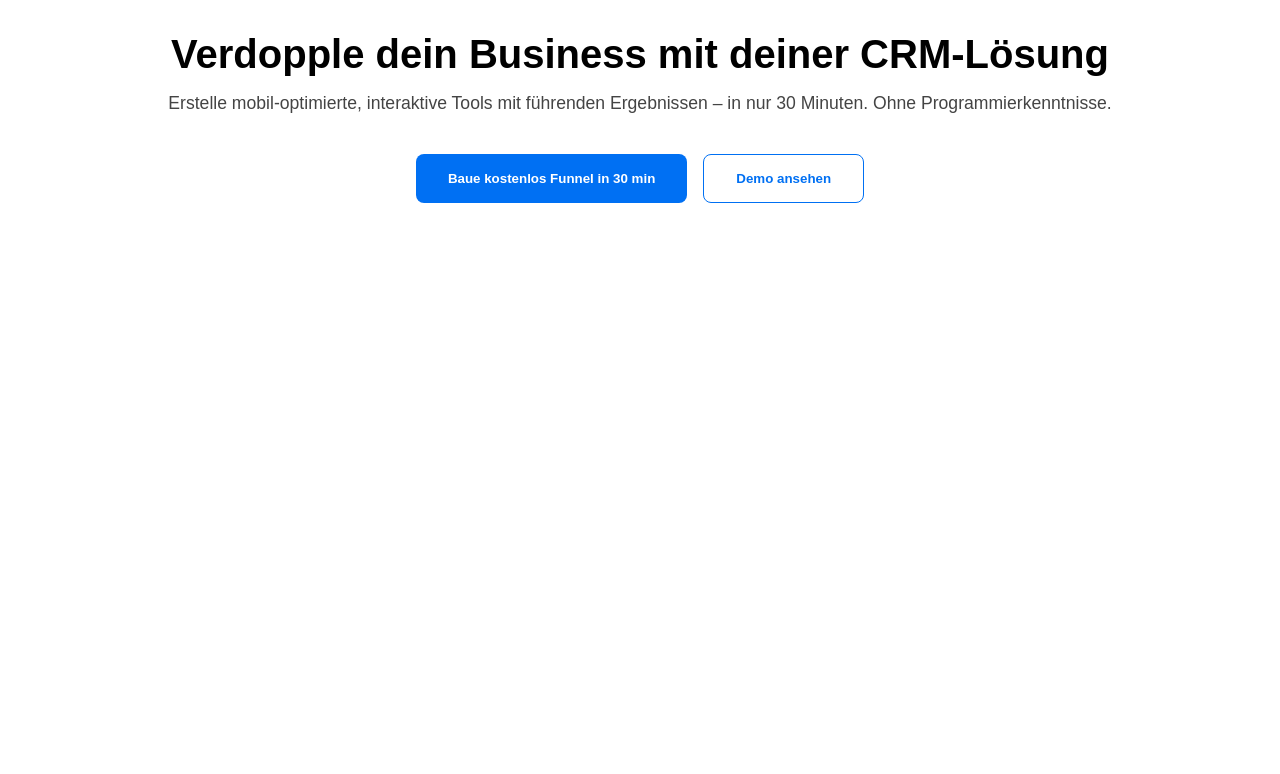
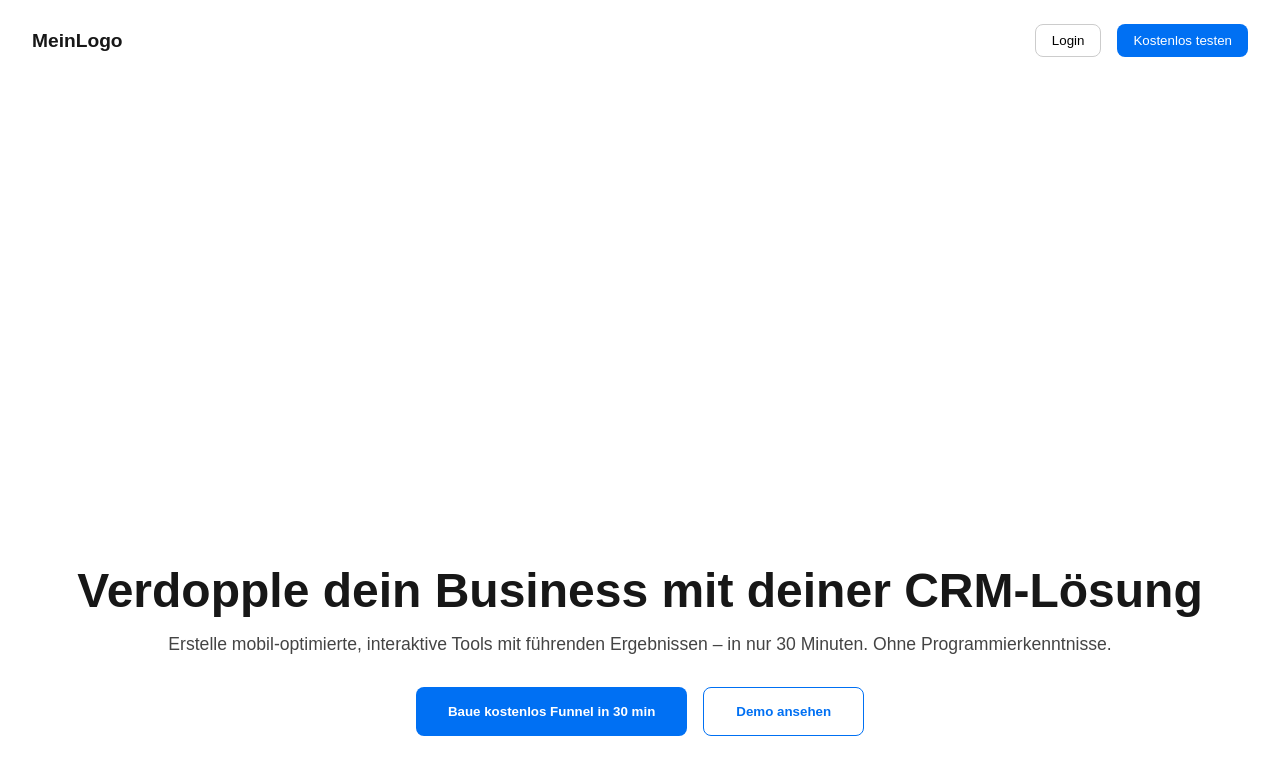
Before and after one commit to Jerryb24/mycrm, a Next.js app: page /login in a window 1280 px wide. Shown: the top 774 px of the page. Built offline with nearby package versions, Linux system fonts and the light colour scheme.

Commit message:
Update layout and login page for perspective style

```diff
--- a/src/app/login/layout.tsx
+++ b/src/app/login/layout.tsx
@@ -1,11 +1,9 @@
-// src/app/login/layout.tsx
-
-import React from "react";
-
 export default function LoginLayout({ children }: { children: React.ReactNode }) {
   return (
     <html lang="de">
-      <body>{children}</body>
+      <body style={{ margin: 0, padding: 0, backgroundColor: "#ffffff" }}>
+        {children}
+      </body>
     </html>
   );
 }
--- a/src/app/login/page.tsx
+++ b/src/app/login/page.tsx
@@ -1,69 +1,84 @@
 export default function LoginPage() {
   return (
-    <main
-      style={{
-        padding: "2rem",
-        fontFamily: "sans-serif",
-        textAlign: "center",
-      }}
-    >
-      <h1
-        style={{
-          fontSize: "2.5rem",
-          color: "#000", // Schwarzer Text
+    <main style={{
+      minHeight: "100vh",
+      display: "flex",
+      flexDirection: "column",
+      justifyContent: "space-between",
+      fontFamily: "sans-serif"
+    }}>
+      {/* Header */}
+      <header style={{
+        display: "flex",
+        justifyContent: "space-between",
+        alignItems: "center",
+        padding: "1.5rem 2rem"
+      }}>
+        <div style={{ fontWeight: "bold", fontSize: "1.2rem" }}>MeinLogo</div>
+        <div style={{ display: "flex", gap: "1rem" }}>
+          <button style={{
+            padding: "0.5rem 1rem",
+            background: "transparent",
+            border: "1px solid #ccc",
+            borderRadius: "8px",
+            cursor: "pointer"
+          }}>Login</button>
+          <button style={{
+            padding: "0.5rem 1rem",
+            backgroundColor: "#0070f3",
+            color: "#fff",
+            border: "none",
+            borderRadius: "8px",
+            cursor: "pointer"
+          }}>Kostenlos testen</button>
+        </div>
+      </header>
+
+      {/* Main Content */}
+      <section style={{ textAlign: "center", padding: "4rem 2rem" }}>
+        <h1 style={{
+          fontSize: "3rem",
           fontWeight: "bold",
-          marginBottom: "1rem",
-        }}
-      >
+          marginBottom: "1rem"
+        }}>
           Verdopple dein Business mit deiner CRM-Lösung
         </h1>
-
-      <p
-        style={{
+        <p style={{
           fontSize: "1.1rem",
           color: "#444",
-          marginBottom: "2.5rem",
-        }}
-      >
-        Erstelle mobil-optimierte, interaktive Tools mit führenden Ergebnissen –
-        in nur 30 Minuten. Ohne Programmierkenntnisse.
+          marginBottom: "2rem"
+        }}>
+          Erstelle mobil-optimierte, interaktive Tools mit führenden Ergebnissen – in nur 30 Minuten. Ohne Programmierkenntnisse.
         </p>
-
-      <div
-        style={{
+        <div style={{
           display: "flex",
           justifyContent: "center",
-          gap: "1rem",
-        }}
-      >
-        <button
-          style={{
+          gap: "1rem"
+        }}>
+          <button style={{
             backgroundColor: "#0070f3",
             color: "#fff",
             padding: "1rem 2rem",
             borderRadius: "8px",
             border: "none",
             fontWeight: "bold",
-            cursor: "pointer",
-          }}
-        >
+            cursor: "pointer"
+          }}>
             Baue kostenlos Funnel in 30 min
           </button>
-
-        <button
-          style={{
+          <button style={{
             backgroundColor: "#fff",
             color: "#0070f3",
             padding: "1rem 2rem",
             borderRadius: "8px",
             border: "1px solid #0070f3",
             fontWeight: "bold",
-            cursor: "pointer",
-          }}
-        >
+            cursor: "pointer"
+          }}>
             Demo ansehen
           </button>
         </div>
+      </section>
     </main>
   );
 }
```
Lines whose indentation alone changed are shown as unchanged.
